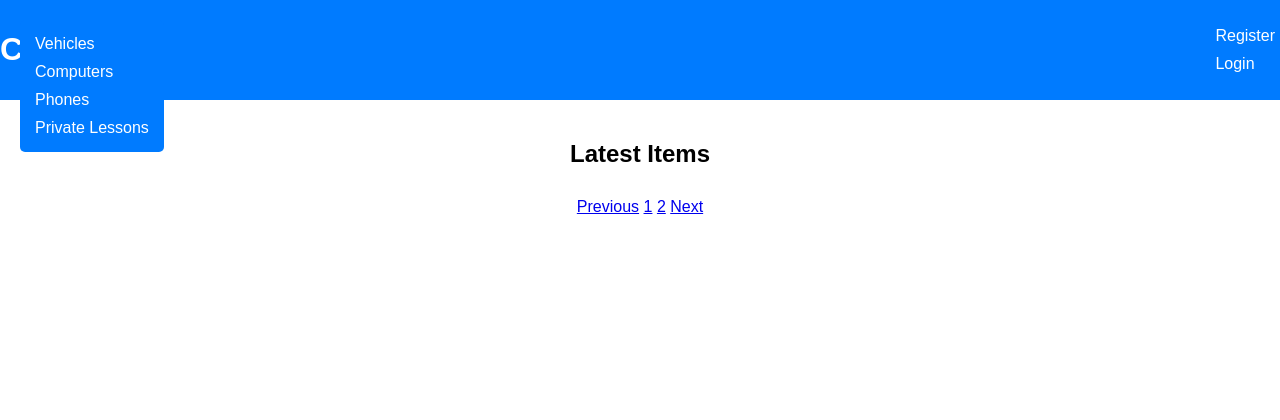
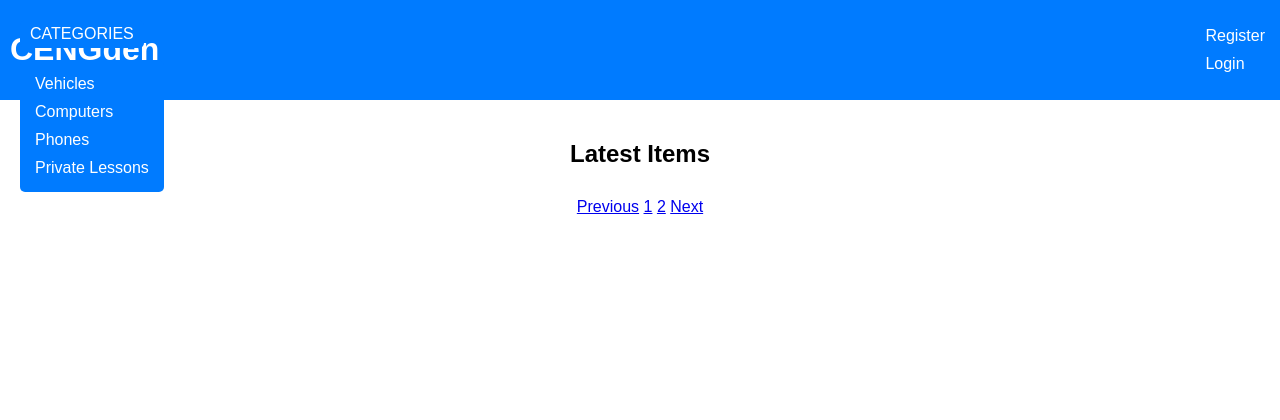
Before and after one commit to avsaralpay/cengden, a Flask app: page / in a window 1280 px wide. Shown: the top 420 px of the page. Run offline with Flask 2, Linux system fonts and the light colour scheme; data that the repository does not hold is empty; some libraries are stand-ins or nearby versions.

Commit message:
asdasdas

```diff
--- a/templates/index.html
+++ b/templates/index.html
@@ -22,6 +22,7 @@
             color: #fff;
             padding: 10px;
             width: 100%; /* Make the header full width */
+            box-sizing: border-box; /* Ensure padding is included in width */
         }
 
         .header-content {
@@ -44,19 +45,29 @@
 
         .categories-container {
             position: absolute; /* Positioned absolutely */
-            top: 20px; /* Adjust as needed */
+            top: 60px; /* Adjust as needed */
             left: 20px;
+            padding: 10px;
+            border-radius: 5px;
             background-color: #007bff;
-            padding: 10px;
+        }
+
+        .categories-label {
+            position: absolute;
+            top: 20px; /* Adjust based on actual layout */
+            left: 20px;
+            color: #fff;
+            padding: 5px 10px;
+            background-color: #007bff;
             border-radius: 5px;
         }
 
         .latest-items {
-            display: flex;
-            flex-wrap: wrap;
-            justify-content: center; /* Center the items */
             margin-top: 20px;
             width: 80%; /* Adjust the width as needed */
+            display: flex;
+            flex-direction: column; /* Items top to bottom */
+            align-items: center; /* Center items */
         }
 
         .item {
@@ -81,6 +92,7 @@
     </style>
 </head>
 <body>
+    <div class="categories-label">CATEGORIES</div>
     <div class="categories-container">
         <a href="/category/vehicles">Vehicles</a>
         <a href="/category/computers">Computers</a>
```
